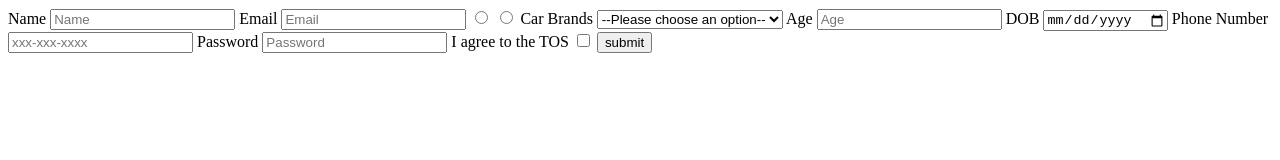
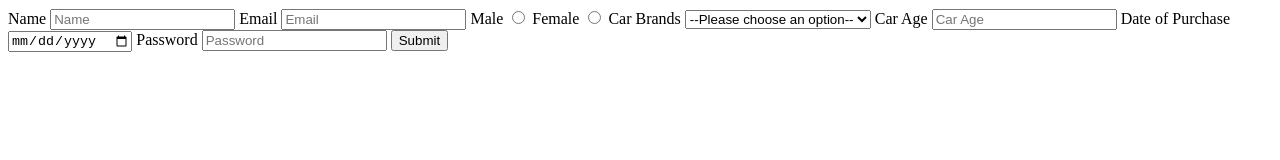
Before and after one commit to acciojob/car-insurance-form-Riyakhilari, a website: page main.html in a window 1280 px wide. Drawn offline with Linux system fonts and the light colour scheme.

Commit message:
created a submission

```diff
--- a/main.html
+++ b/main.html
@@ -1,5 +1,4 @@
 <!DOCTYPE html>
-
 <html>
 
 <head>
@@ -10,79 +9,38 @@
 	<form method="post">
 
 		<label for="name">Name</label>
-
-		<input type="Text" required id="name" name="name" placeholder="Name">
-
-
+		<input type="text" required id="name" name="name" placeholder="Name">
 
 		<label for="email">Email</label>
+		<input type="email" required id="email" name="email" placeholder="Email">
 
-		<input type="Email" required id="email" name="email" placeholder="Email">
+		<label for="gender_m">Male</label>
+		<input type="radio" name="gender" required id="gender_m">
 
+		<label for="gender_f">Female</label>
+		<input type="radio" name="gender" required id="gender_f">
 
-
-
-
-	   <label for="gender_m">
-
-		<input type="Radio" name="gender" required id="gender_m" >
-
-		</label>
-
-		<label for="gender_f">
-
-		<input type="Radio" name="gender" required id="gender_f" >
-
-		</label>
-
-
-       <label for="cars">Car Brands</label>
-
-		<select id="cars" name="cars" required>
+		<label for="cars">Car Brands</label>
+		<select id="cars" name="cars">
 			<option value="" disabled selected>--Please choose an option--</option>
-			<option value="toyota">Toyota</option>
-			<option value="lamborghini">lamborghini</option>
-			<option value="alto">alto</option>
+			<option value="bmw">BMW</option>
+			<option value="audi">Audi</option>
+			<option value="mercedes">Mercedez</option>
 		</select>
 
+		<label for="carage">Car Age</label>
+		<input type="number" required id="carage" name="carage" placeholder="Car Age">
 
-
-		<label for="age">Age</label>
-
-		<input type="Number" required id="age" name="age" placeholder="Age">
-
-
-
-		<label for="dob">DOB</label>
-
-		<input type="Date" required name="dob" id="dob" >
-
-
-
-		<label for="tel">Phone Number</label>
-
-		<input type="Tel"  name="tel" id="tel" placeholder="xxx-xxx-xxxx">
-
-
+		<label for="dop">Date of Purchase</label>
+		<input type="date" required id="dop" name="dop">
 
 		<label for="password">Password</label>
+		<input type="password" required id="password" name="password" placeholder="Password">
 
-		<input type="Password" name="password" required id="password" placeholder="Password">
-
-
-
-		<label for="tos">I agree to the TOS</label>
-
-		<input type="Checkbox" name="tos" required id="tos">
-
-
-
-		<button type="submit">submit</button>
+		<button type="submit">Submit</button>
 
 	</form>
-    <script type="text/javascript" src="./script.js">
-</script>
-
+    <script type="text/javascript" src="./script.js"></script>
 </body>
 
 </html>
```
